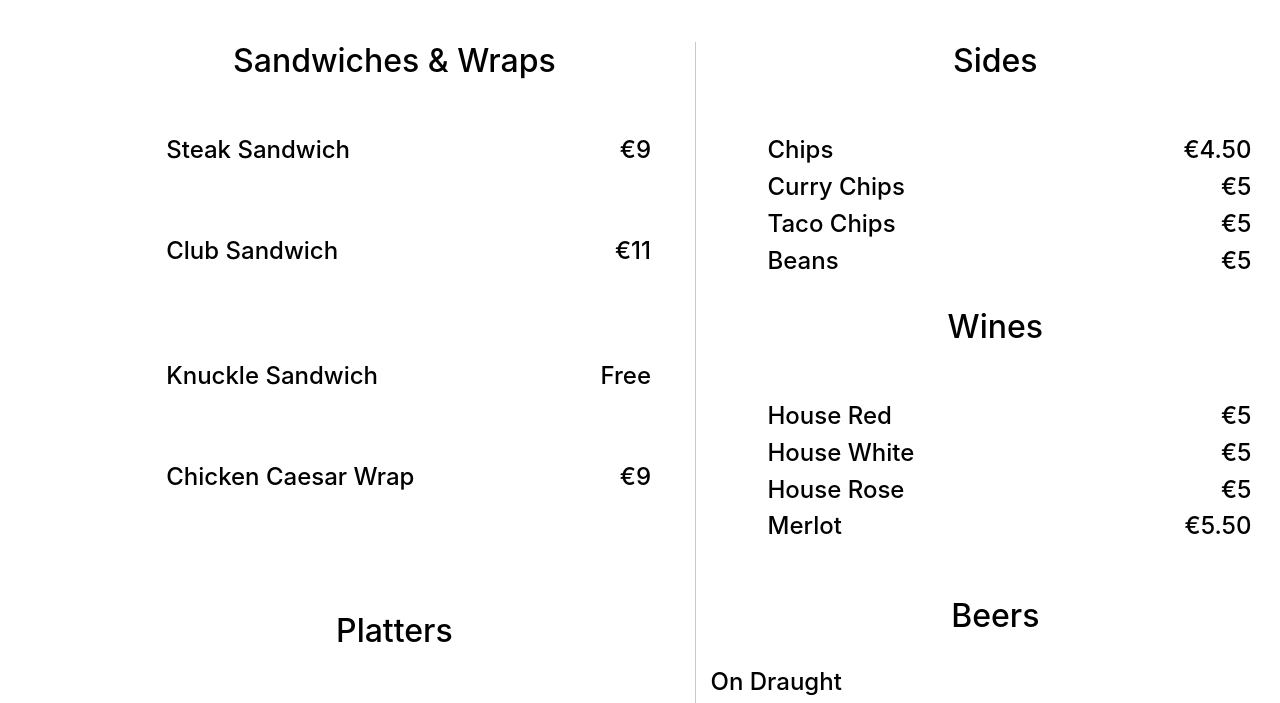
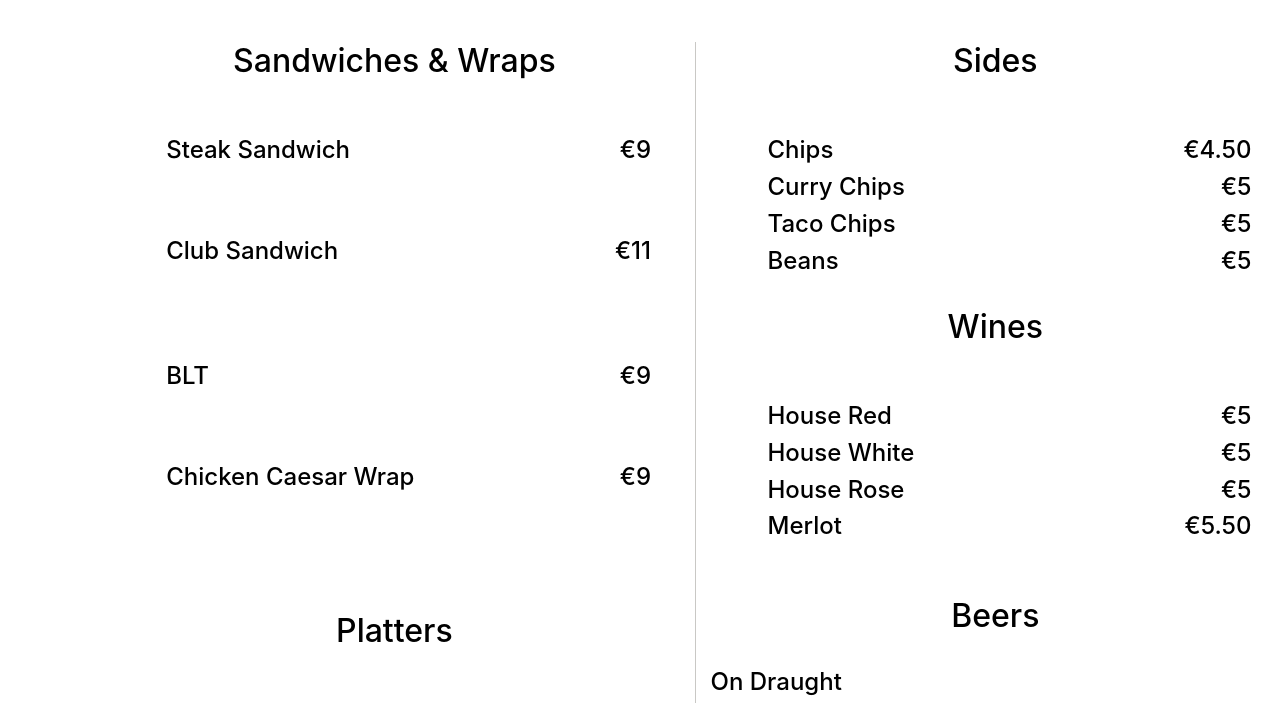
Before and after one commit to brianlunch/PavilionBar, a plain HTML site: page index.html in a window 1280 px wide. Shown: the part 86-789 px from the top of the page. Drawn offline with nearby package versions, Linux system fonts and the light colour scheme; some packages are replaced by stand-ins of ours; a script that the page names is missing.

Commit message:
Update index.html

```diff
--- a/index.html
+++ b/index.html
@@ -43,11 +43,11 @@
                 </div>
                 <div class ="row menu-item">
                    <div class = "col-8">
-                      <h4> Knuckle Sandwich</h4>
+                      <h4> BLT</h4>
                       <p>White or Brown bread with bacon, lettuce and Tomato. Served with salad and fries.</p>
                    </div>
                    <div class = "col-4 text-right">
-                      <h4>Free </h4>
+                      <h4>€9 </h4>
                    </div>
                 </div>
                 <div class ="row menu-item">
```
